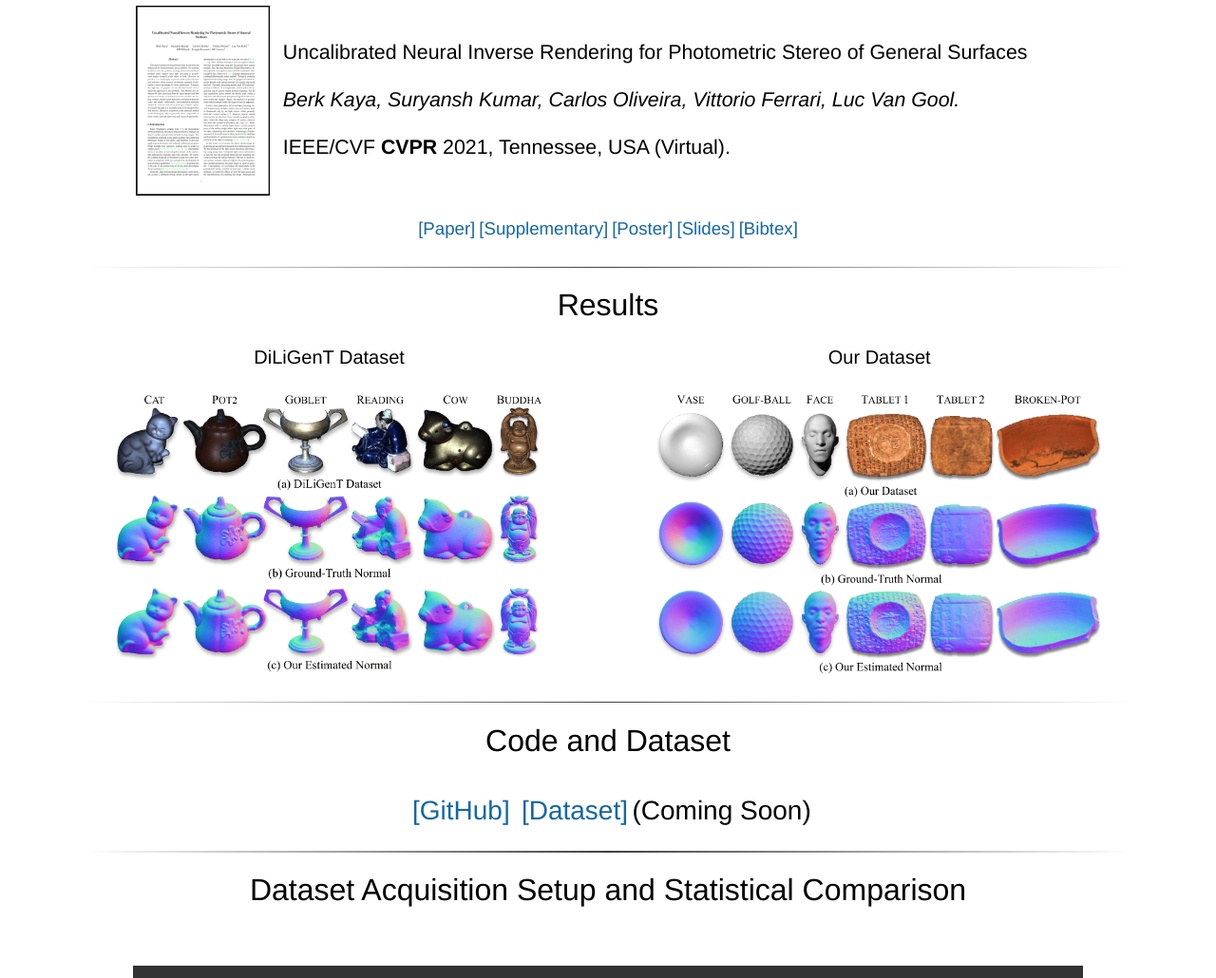
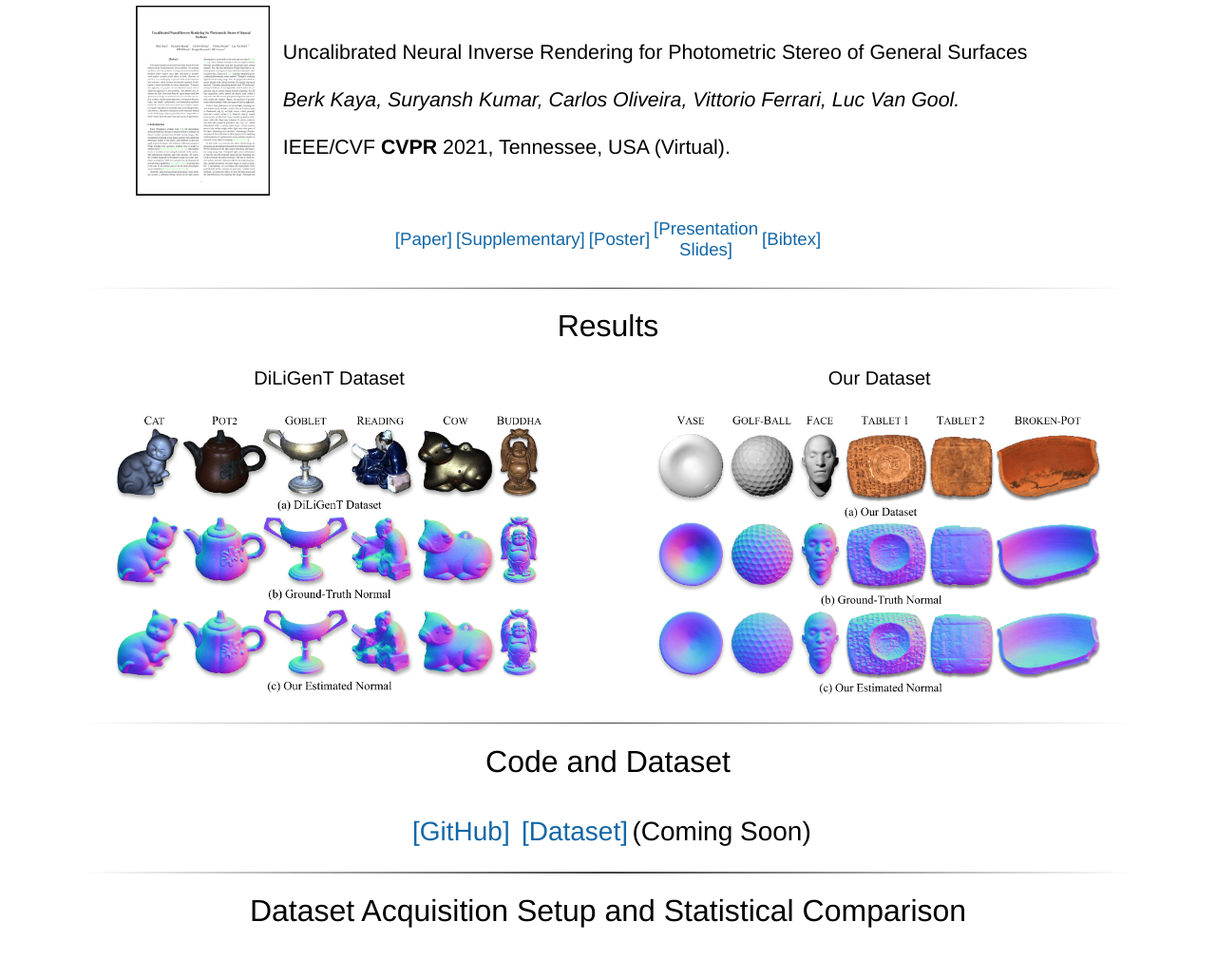
Before and after one commit to suryanshkumar/Uncalibrated_PS_CVPR21, a plain HTML site: page index.html in a window 1280 px wide. Shown: the part 1107-2137 px from the top of the page at 95% size. Drawn offline with Linux system fonts and the light colour scheme; grey boxes are pictures that could not be loaded; a script that the page names is missing.

Commit message:
slides uploaded

```diff
--- a/index.html
+++ b/index.html
@@ -260,7 +260,7 @@
 
 			<td>
 				<span style="font-size:14pt">
-					<center><a href="">[Slides]</a>
+					<center><a href="./documents/slides_cvpr21.pdf">[Presentation Slides]</a>
 					</center>
 				</span>
 			</td>
```
